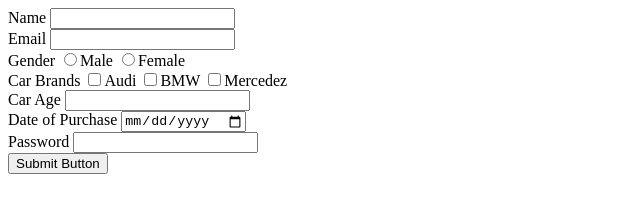
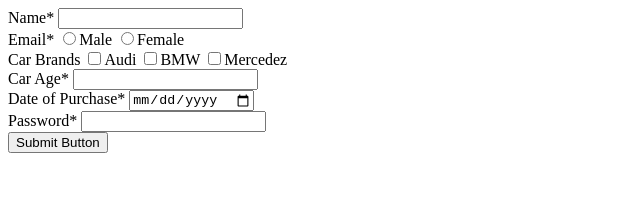
Before and after one commit to acciojob/car-insurance-form-Ganesh2048, a website: page main.html in a window 1280 px wide. Shown: the whole page, without its empty margins (0-640 px from the left). Drawn offline with Linux system fonts and the light colour scheme.

Commit message:
created a submission

```diff
--- a/main.html
+++ b/main.html
@@ -11,12 +11,9 @@
     <script type="text/javascript" src="./script.js">
 </script>
 	<form action="/action_page.php" method="post">
-	<label for="name">Name</label>
+	<label for="name">Name*</label>
 	<input type="text" id="name" required><br>
-		<label for="email">Email</label>
-	<input type="email" id="email" required><br>
-
-	<label for="name">Gender</label>
+		<label for="email">Email*</label>
 	<input type="radio" name="gender" value="male" required>Male
 	<input type="radio" name="gender" value="female" required>Female
 	<br>
@@ -26,12 +23,12 @@
 	<input type="checkbox" id="cars" >Mercedez
 	<br>
 
-	<label for="carage">Car Age</label>
+	<label for="carage">Car Age*</label>
 	<input type="number" id="carage" required>
 		<br>
-	<label for="dop">Date of Purchase</label>
+	<label for="dop">Date of Purchase*</label>
 	<input type="date" id="dop" required><br>
-	<label for="password">Password</label>
+	<label for="password">Password*</label>
 	<input type="password" id="password" required><br>
 
 	<button type="submit" value="submit">Submit Button</button>
```
